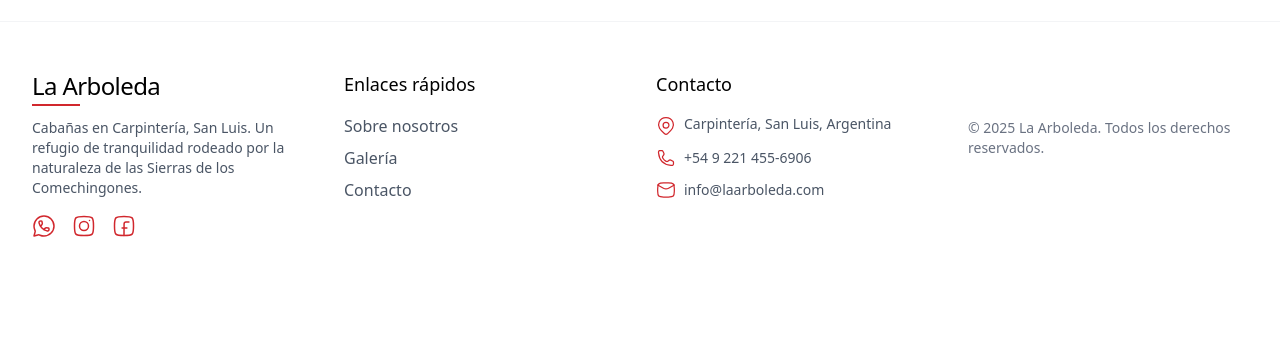
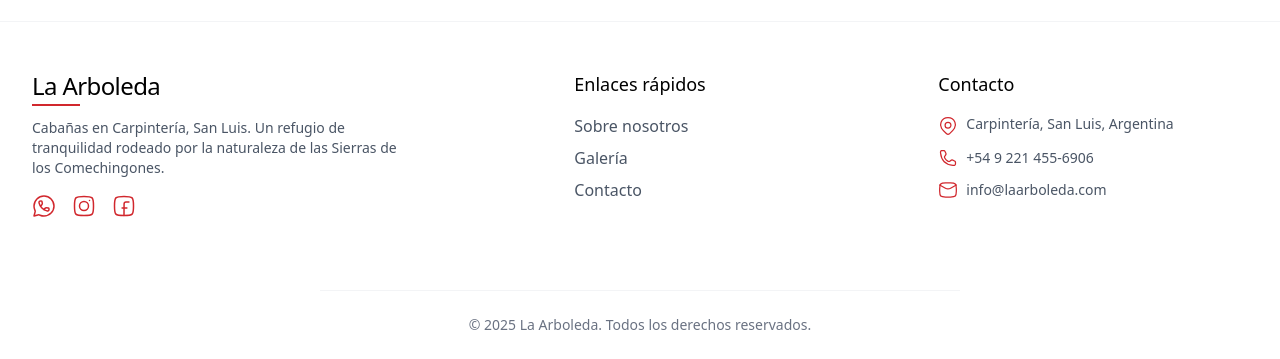
Before and after one commit to alvarezjuanign/landingLaArboleda, an Astro site: page /gallery in a window 1280 px wide. Shown: the part 3007-3366 px from the top of the page. Before the commit the page ends 3317 px from the top, so only its background shows below. Built offline with nearby package versions, Linux system fonts and the light colour scheme; Astro itself is replaced by a stand-in of ours.

Commit message:
Refactor footer layout: adjust grid columns

```diff
--- a/src/components/footer.astro
+++ b/src/components/footer.astro
@@ -11,7 +11,7 @@ const currentYear = new Date().getFullYear()
 
 <footer class='bg-white border-t border-gray-100 pt-12 pb-6'>
   <div class='max-w-7xl mx-auto px-4 md:px-8'>
-    <div class='grid grid-cols-1 md:grid-cols-4 gap-8 mb-12'>
+    <div class='grid grid-cols-1 md:grid-cols-3 gap-8 mb-12'>
       <div class='md:col-span-1'>
         <div class='relative inline-block mb-4'>
           <h3 class='text-2xl font-light tracking-tight'>La Arboleda</h3>
@@ -50,7 +50,7 @@ const currentYear = new Date().getFullYear()
         </div>
       </div>
 
-      <div class='md:col-span-1'>
+      <div class='md:col-span-1 justify-self-center'>
         <h4 class='font-medium text-lg mb-4'>Enlaces rápidos</h4>
         <ul class='space-y-2'>
           <li>
@@ -80,7 +80,7 @@ const currentYear = new Date().getFullYear()
         </ul>
       </div>
 
-      <div class='md:col-span-1'>
+      <div class='md:col-span-1 justify-self-center'>
         <h4 class='font-medium text-lg mb-4'>Contacto</h4>
         <ul class='space-y-3'>
           <li class='flex items-start'>
@@ -108,14 +108,13 @@ const currentYear = new Date().getFullYear()
           </li>
         </ul>
       </div>
-
-      <div class='border-gray-100 pt-6 mt-6'>
-        <div class='flex flex-col md:flex-row justify-between items-center'>
-          <p class='text-gray-500 text-sm mb-4 md:mb-0'>
-            &copy; {currentYear} La Arboleda. Todos los derechos reservados.
-          </p>
-        </div>
-      </div>
+    </div>
+  </div>
+  <div class='flex justify-center'>
+    <div class='text-center border-t w-1/2 border-gray-100 pt-6 mt-6'>
+      <p class='text-gray-500 text-sm mb-4 md:mb-0'>
+        &copy; {currentYear} La Arboleda. Todos los derechos reservados.
+      </p>
     </div>
   </div>
 </footer>
```
